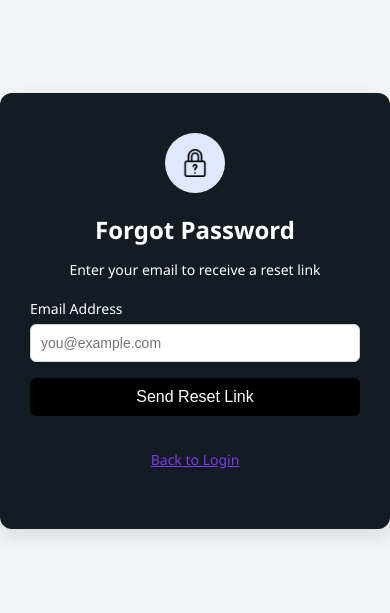
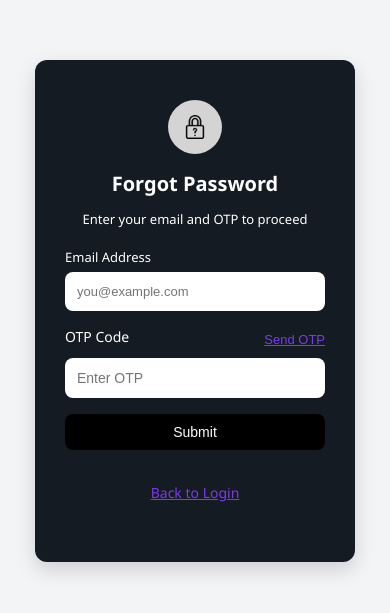
Before and after one commit to SrieeVathsan/trocare, a React (Create React App) app: page /forgot-password in a window 390 px wide. Shown: the part 111-724 px from the top of the page. Built offline with nearby package versions, Linux system fonts and the light colour scheme.

Commit message:
Updated Forgot Password Page with latest changes

```diff
--- a/src/components/ForgotPassword.css
+++ b/src/components/ForgotPassword.css
@@ -1,8 +1,16 @@
+body {
+  margin: 0;
+  font-family: 'Segoe UI', sans-serif;
+  background: #ffffff;
+}
+
 .forgot-container {
   display: flex;
   justify-content: center;
   align-items: center;
   min-height: 100vh;
+  padding: 20px;
+  box-sizing: border-box;
   background: #f3f4f6;
 }
 
@@ -10,9 +18,28 @@
   background: #151B23;
   padding: 40px 30px;
   border-radius: 12px;
-  width: 350px;
+  width: 90%;
+  max-width: 400px;
+  min-width: 320px;
   text-align: center;
-  box-shadow: 0 8px 20px rgba(0, 0, 0, 0.1);
+  box-shadow: 0 8px 20px rgba(0, 0, 0, 0.15);
+  box-sizing: border-box;
+}
+
+.forgot-icon {
+  width: 60px;
+  height: 60px;
+  margin: 0 auto 16px;
+  border-radius: 50%;
+  background-color: #d4d4d4;
+  display: flex;
+  align-items: center;
+  justify-content: center;
+}
+
+.forgot-icon img {
+  width: 28px;
+  height: 28px;
 }
 
 .forgot-form h2 {
@@ -37,16 +64,36 @@ label {
 
 input[type="email"] {
   width: 100%;
-  padding: 10px;
-  border: 1px solid #d1d5db;
-  border-radius: 6px;
+  padding: 12px;
+  border: none;
+  border-radius: 8px;
   font-size: 14px;
   margin-bottom: 16px;
+  background-color: #ffffff;
+  color: #000000;
   box-sizing: border-box;
 }
 
 input[type="email"]:focus {
-  border-color: #2563eb;
+  border: none;
+  outline: none;
+  box-shadow: 0 0 0 2px rgba(37, 99, 235, 0.2);
+}
+
+input[type="text"] {
+  width: 100%;
+  padding: 12px;
+  border: none;
+  border-radius: 8px;
+  font-size: 14px;
+  margin-bottom: 16px;
+  background-color: #ffffff;
+  color: #000000;
+  box-sizing: border-box;
+}
+
+input[type="text"]:focus {
+  border: none;
   outline: none;
   box-shadow: 0 0 0 2px rgba(37, 99, 235, 0.2);
 }
@@ -55,10 +102,10 @@ input[type="email"]:focus {
   width: 100%;
   background-color: #000000;
   color: white;
-  padding: 10px;
+  padding: 12px;
   border: none;
-  border-radius: 6px;
-  font-size: 16px;
+  border-radius: 8px;
+  font-size: 15px;
   cursor: pointer;
 }
 
@@ -67,13 +114,13 @@ input[type="email"]:focus {
 }
 
 .error-msg {
-  color: red;
+  color: #ffb4b4;
   font-size: 13px;
   margin-bottom: 10px;
 }
 
 .success-msg {
-  color: green;
+  color: #8aff8a;
   font-size: 13px;
   margin-bottom: 10px;
 }
@@ -84,20 +131,62 @@ input[type="email"]:focus {
   text-decoration: underline;
   display: inline-block;
   margin-top: 20px;
+  font-weight: 500;
 }
 
-.forgot-icon {
-  width: 60px;
-  height: 60px;
-  margin: 0 auto 16px;
-  border-radius: 50%;
-  background-color: #e0e7ff;
+.otp-label-group {
   display: flex;
+  justify-content: space-between;
   align-items: center;
-  justify-content: center;
+  margin-bottom: 6px;
 }
 
-.forgot-icon img {
-  width: 28px;
-  height: 28px;
+.otp-label-group label {
+  font-size: 14px;
+  color: #ffffff;
 }
+
+.send-otp-toggle {
+  background: none;
+  border: none;
+  color: #7c3aed;
+  font-size: 13px;
+  font-weight: 500;
+  cursor: pointer;
+  padding: 0;
+  text-decoration: underline;
+}
+
+/* ✅ Responsive Design */
+@media (max-width: 480px) {
+  .forgot-form h2 {
+    font-size: 20px;
+  }
+
+  .forgot-form p {
+    font-size: 13px;
+  }
+
+  .btn {
+    font-size: 14px;
+    padding: 10px;
+  }
+
+  input[type="email"] {
+    font-size: 13px;
+  }
+
+  label {
+    font-size: 13px;
+  }
+
+  .forgot-icon {
+    width: 54px;
+    height: 54px;
+  }
+
+  .forgot-icon img {
+    width: 24px;
+    height: 24px;
+  }
+}
--- a/src/components/ForgotPassword.jsx
+++ b/src/components/ForgotPassword.jsx
@@ -1,13 +1,45 @@
+// File: src/pages/ForgotPassword.jsx
 import { useState } from 'react';
+import { useNavigate } from 'react-router-dom';
 import './ForgotPassword.css';
 
 function ForgotPassword() {
   const [email, setEmail] = useState('');
+  const [otp, setOtp] = useState('');
   const [message, setMessage] = useState('');
   const [error, setError] = useState('');
+  const [otpSent, setOtpSent] = useState(false);
+  const navigate = useNavigate();
 
   const handleSubmit = async (e) => {
     e.preventDefault();
+    setError('');
+    setMessage('');
+
+    if (!email || !otp) {
+      setError('Please enter both email and OTP.');
+      return;
+    }
+
+    try {
+      const otpRes = await fetch('/verify-otp', {
+        method: 'POST',
+        headers: { 'Content-Type': 'application/json' },
+        body: JSON.stringify({ email, otp }),
+      });
+
+      if (otpRes.ok) {
+        navigate('/confirm-password');
+      } else {
+        const data = await otpRes.json();
+        setError(data.message || 'Invalid OTP.');
+      }
+    } catch {
+      setError('Failed to verify OTP.');
+    }
+  };
+
+  const handleSendOtp = async () => {
     setError('');
     setMessage('');
 
@@ -17,20 +49,21 @@ function ForgotPassword() {
     }
 
     try {
-      const res = await fetch('/forgot-password', {
+      const res = await fetch('/send-otp', {
         method: 'POST',
         headers: { 'Content-Type': 'application/json' },
         body: JSON.stringify({ email }),
       });
 
       if (res.ok) {
-        setMessage('Password reset link sent to your email.');
+        setMessage('OTP sent to your email.');
+        setOtpSent(true);
       } else {
         const data = await res.json();
         setError(data.message || 'Something went wrong.');
       }
     } catch {
-      setError('Failed to send reset request.');
+      setError('Failed to send OTP request.');
     }
   };
 
@@ -41,7 +74,7 @@ function ForgotPassword() {
           <img src={require('../assets/forgot-icon.png')} alt="Forgot Password Icon" />
         </div>
         <h2>Forgot Password</h2>
-        <p>Enter your email to receive a reset link</p>
+        <p>Enter your email and OTP to proceed</p>
 
         {error && <p className="error-msg">{error}</p>}
         {message && <p className="success-msg">{message}</p>}
@@ -55,7 +88,27 @@ function ForgotPassword() {
           required
         />
 
-        <button type="submit" className="btn">Send Reset Link</button>
+        <div className="otp-label-group">
+          <label>OTP Code</label>
+          <button
+            type="button"
+            className="send-otp-toggle"
+            onClick={handleSendOtp}
+          >
+            {otpSent ? 'Resend OTP' : 'Send OTP'}
+          </button>
+        </div>
+
+        <input
+          type="text"
+          placeholder="Enter OTP"
+          value={otp}
+          onChange={(e) => setOtp(e.target.value)}
+          required
+        />
+
+        <button type="submit" className="btn">Submit</button>
+
         <p className="back-link">
           <a href="/login">Back to Login</a>
         </p>
--- a/src/components/Login.css
+++ b/src/components/Login.css
@@ -9,6 +9,8 @@ body {
   justify-content: center;
   align-items: center;
   min-height: 100vh;
+  padding: 20px;
+  box-sizing: border-box;
 }
 
 .login-form {
@@ -16,8 +18,11 @@ body {
   padding: 40px 30px;
   border-radius: 12px;
   box-shadow: 0 8px 20px rgba(0, 0, 0, 0.25);
-  width: 350px;
+  width: 90%;
+  max-width: 400px;
+  min-width: 320px;
   text-align: center;
+  box-sizing: border-box;
 }
 
 .login-icon {
@@ -129,11 +134,13 @@ input[type="password"]:focus {
   display: flex;
   align-items: center;
   gap: 4px;
+  margin: 0;
 }
 
 .form-options a {
   color: #7c3aed;
   text-decoration: underline;
+  margin-left: auto;
 }
 
 .btn {
@@ -168,3 +175,56 @@ input[type="password"]:focus {
   font-size: 13px;
   margin-bottom: 10px;
 }
+
+/* ✅ Responsive media queries */
+@media (max-width: 480px) {
+  .form-options {
+    flex-direction: column;
+    align-items: flex-start;
+    gap: 8px;
+  }
+
+  .form-options a {
+    margin-right: 0;
+  }
+
+  .login-form h2 {
+    font-size: 20px;
+  }
+
+  .login-form p {
+    font-size: 13px;
+  }
+
+  .btn {
+    font-size: 14px;
+    padding: 10px;
+  }
+
+  input[type="email"],
+  input[type="password"],
+  .password-wrapper input {
+    font-size: 13px;
+  }
+
+  label {
+    font-size: 13px;
+  }
+
+  .form-options {
+    flex-direction: column;
+    align-items: flex-start;
+  }
+
+  .toggle-eye {
+    width: 22px;
+    height: 22px;
+  }
+}
+
+@media (min-width: 481px) and (max-width: 768px) {
+  .login-form {
+    max-width: 420px;
+    padding: 40px 28px;
+  }
+}
```
